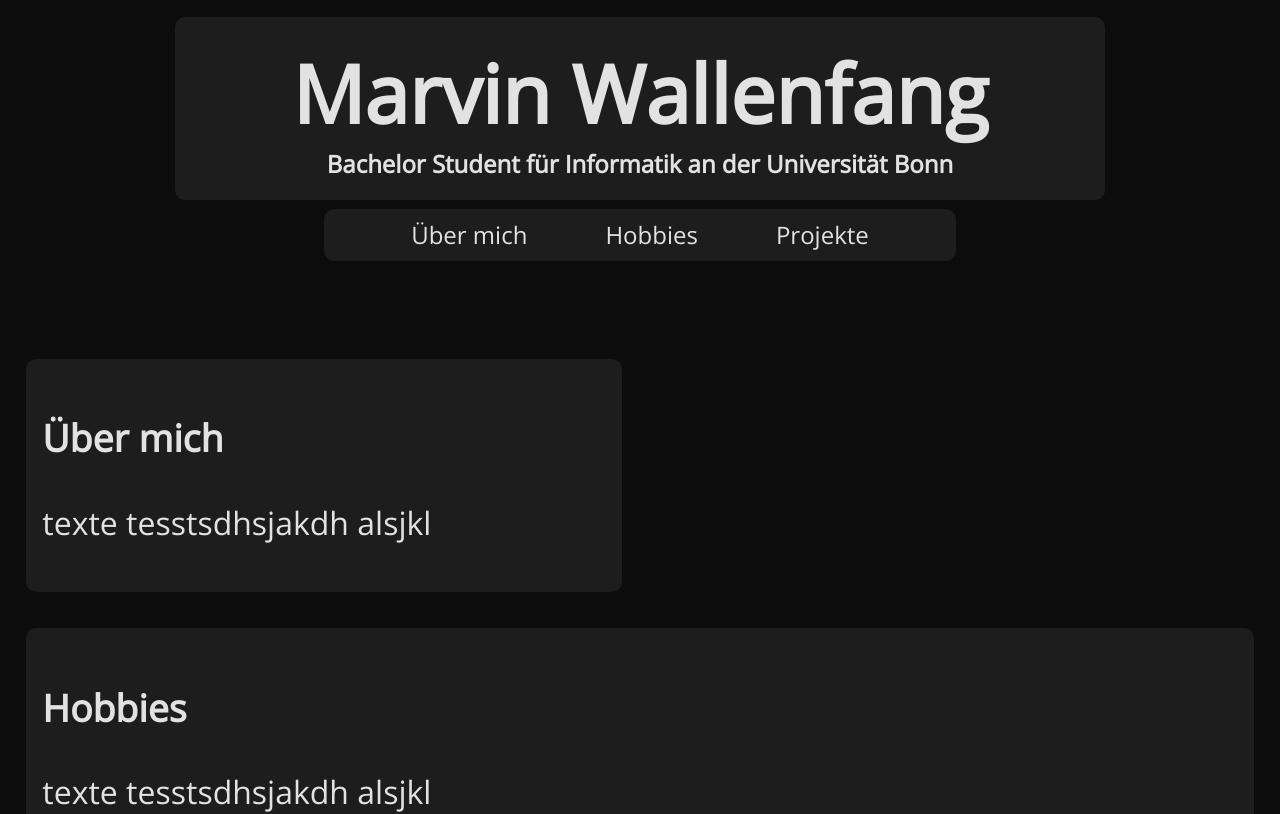
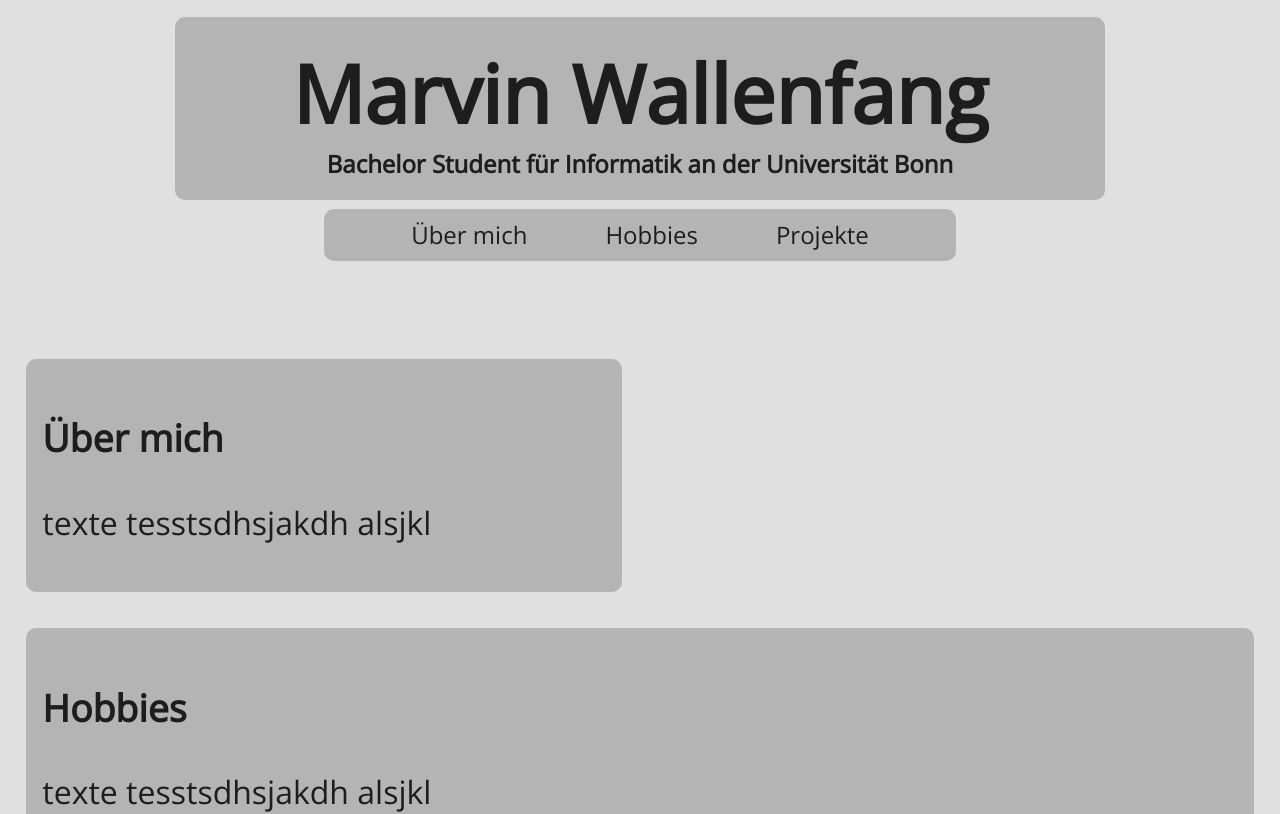
Before and after one commit to RitzGit/portfolio, a Vue app: page / in a window 1280 px wide. Shown: the top 814 px of the page. Built offline with nearby package versions, Linux system fonts and the light colour scheme.

Commit message:
Light mode as default

```diff
--- a/public/index.html
+++ b/public/index.html
@@ -8,7 +8,7 @@
     <title>Marvin Wallenfang</title>
     <style>
         body {
-            background: #0c0c0c;
+            background: #e0e0e0;
         }
     </style>
     <link rel="preconnect" href="https://fonts.gstatic.com">
--- a/src/App.vue
+++ b/src/App.vue
@@ -28,7 +28,7 @@
         -moz-osx-font-smoothing: grayscale;
 
         text-align: left;
-        color: #e2e2e2;
+        color: #1d1d1d;
 
         display:grid;
         grid-template-columns: repeat(8, 1fr);
--- a/src/components/content-block.vue
+++ b/src/components/content-block.vue
@@ -36,7 +36,7 @@ export default {
 <!-- Add "scoped" attribute to limit CSS to this component only -->
 <style scoped lang="scss">
     .block {
-        background: #1d1d1d;
+        background: #b4b4b4;
         border-radius: 10px;
         margin: 1ch;
         padding: 1rem;
--- a/src/components/header-block.vue
+++ b/src/components/header-block.vue
@@ -17,7 +17,7 @@ export default {
 <!-- Add "scoped" attribute to limit CSS to this component only -->
 <style scoped lang="scss">
     #header {
-        background: #1d1d1d;
+        background: #b4b4b4;
 
         height: 20ch;
         border-radius: 10px;
--- a/src/components/header-navbar.vue
+++ b/src/components/header-navbar.vue
@@ -15,7 +15,7 @@ export default {
 <!-- Add "scoped" attribute to limit CSS to this component only -->
 <style scoped lang="scss">
     #navbar {
-        background: #1d1d1d;
+        background: #b4b4b4;
 
         border-radius: 10px;
         padding: 1ch;
@@ -30,7 +30,7 @@ export default {
         a {
             font-size: 1.5rem;
             text-decoration: none;
-            color: #e2e2e2;
+            color: #1d1d1d;
         }
     }
 </style>
```
